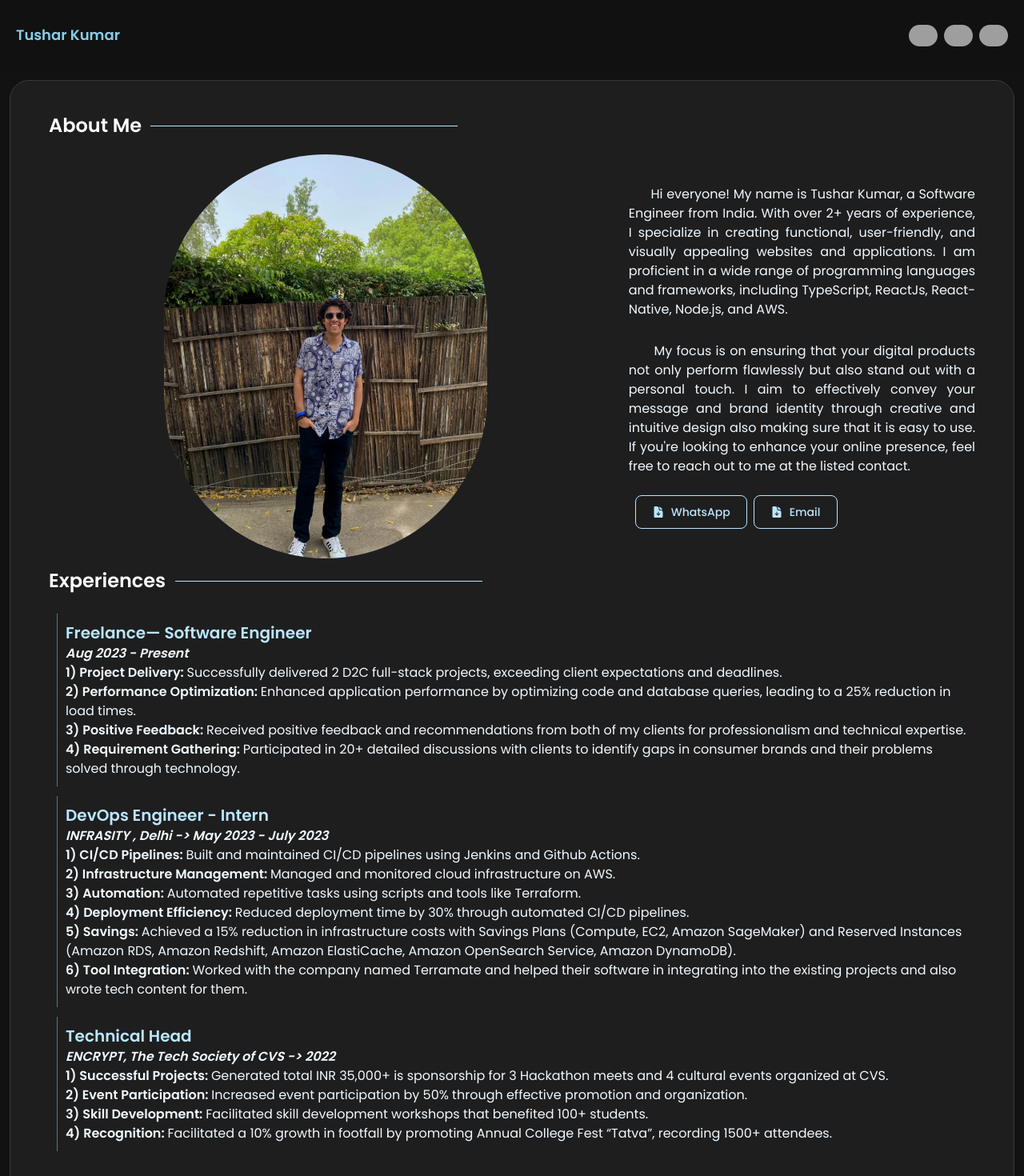
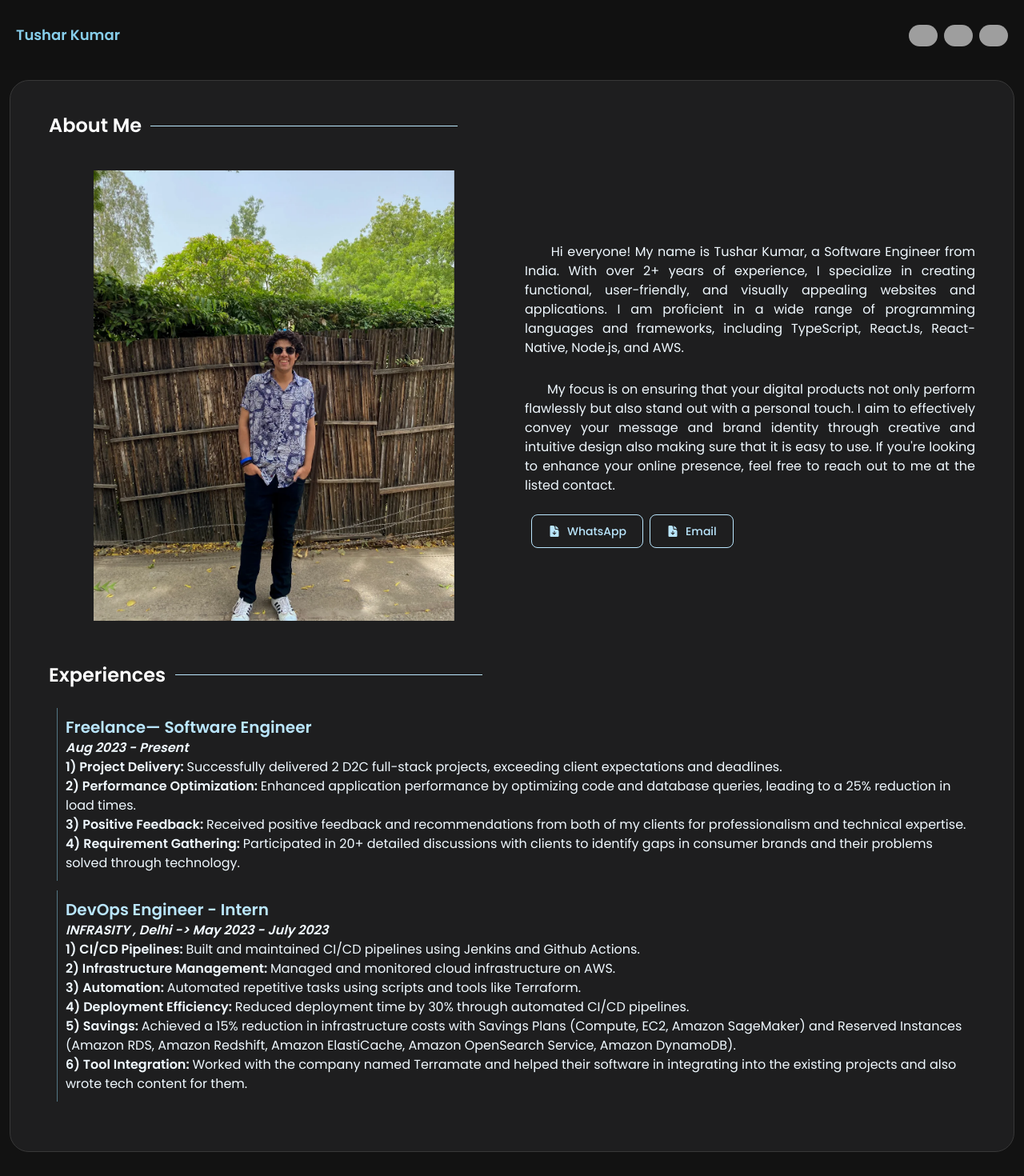
Before and after one commit to tusharkumar2302/my-portfolio, a Vue app: page /about in a window 1280 px wide. Shown: the top 1470 px of the page at 80% size. Built offline with nearby package versions, Linux system fonts and the light colour scheme; grey boxes are pictures that could not be loaded.

Commit message:
Update the About view with image css changes

```diff
--- a/src/views/AboutView.vue
+++ b/src/views/AboutView.vue
@@ -182,53 +182,32 @@
       </header>
 
 <section
-        class="text-sm md:text-lg text-justify flex flex-col gap-4 md:flex-row md:gap-8 md:justify-left md:items-center"
+  class="text-sm my-10 md:text-lg text-justify flex flex-col gap-4 md:flex-row md:gap-8 md:justify-left md:items-center "
 >
-        <div class="flex justify-center">
+  <div class="flex justify-center w-full md:w-1/2 ">
     <img
-            class="w-7/12 rounded-full mb-3 fadein-up"
+      class="w-7/12 md:w-[80%] mb-3 fadein-up"
       src="../assets/picture2.jpg"
       alt="Foto"
     />
   </div>
-        <div class="md:w-7/12">
+  <div class="md:w-1/2">
     <p class="text-base mb-3 md:mb-7 fadein-left fadeins-1">
-            &nbsp; &nbsp; &nbsp; Hi everyone! My name is Tushar Kumar, a
-           Software Engineer from India. With over 2+ years of
-            experience, I specialize in creating functional, user-friendly, and
-            visually appealing websites and applications. I am proficient in a
-            wide range of programming languages and frameworks, including
-            TypeScript, ReactJs, React-Native, Node.js, and AWS.
+      &nbsp; &nbsp; &nbsp; Hi everyone! My name is Tushar Kumar, a Software
+      Engineer from India. With over 2+ years of experience, I specialize in
+      creating functional, user-friendly, and visually appealing websites and
+      applications. I am proficient in a wide range of programming languages and
+      frameworks, including TypeScript, ReactJs, React-Native, Node.js, and AWS.
     </p>
     <p class="text-base mb-3 fadein-left fadeins-2">
-            &nbsp; &nbsp; &nbsp; My focus is on ensuring that your digital
-            products not only perform flawlessly but also stand out with a
-            personal touch. I aim to effectively convey your message and brand
-            identity through creative and intuitive design also making sure that it is easy to use. If you're looking to
-            enhance your online presence, feel free to reach out to me at the
-            listed contact.
+      &nbsp; &nbsp; &nbsp; My focus is on ensuring that your digital products
+      not only perform flawlessly but also stand out with a personal touch. I
+      aim to effectively convey your message and brand identity through creative
+      and intuitive design also making sure that it is easy to use. If you're
+      looking to enhance your online presence, feel free to reach out to me at
+      the listed contact.
     </p>
     <div class="py-3 flex">
-            <!-- <button
-              class="fadein-bot fade-500 flex items-center py-2 px-4 text-sm font-medium rounded-lg border transition duration-300 md:py-2.5 md:px-5 text-sky-200 border-sky-200 hover:bg-sky-200 hover:bg-opacity-10 bg-transparent focus:outline-none"
-              @click="downloadResume"
-            >
-              <svg
-                xmlns="http://www.w3.org/2000/svg"
-                viewBox="0 0 24 24"
-                fill="currentColor"
-                class="mr-2 w-4 h-4"
-              >
-                <path
-                  fill-rule="evenodd"
-                  d="M5.625 1.5H9a3.75 3.75 0 013.75 3.75v1.875c0 1.036.84 1.875 1.875 1.875H16.5a3.75 3.75 0 013.75 3.75v7.875c0 1.035-.84 1.875-1.875 1.875H5.625a1.875 1.875 0 01-1.875-1.875V3.375c0-1.036.84-1.875 1.875-1.875zm5.845 17.03a.75.75 0 001.06 0l3-3a.75.75 0 10-1.06-1.06l-1.72 1.72V12a.75.75 0 00-1.5 0v4.19l-1.72-1.72a.75.75 0 00-1.06 1.06l3 3z"
-                  clip-rule="evenodd"
-                ></path>
-                <path
-                  d="M14.25 5.25a5.23 5.23 0 00-1.279-3.434 9.768 9.768 0 016.963 6.963A5.23 5.23 0 0016.5 7.5h-1.875a.375.375 0 01-.375-.375V5.25z"
-                ></path></svg
-              >Download Resume
-            </button> -->
       <button
         class="fadein-bot fade-500 flex items-center py-2 px-4 text-sm font-medium rounded-lg border transition duration-300 md:py-2.5 md:px-5 text-sky-200 border-sky-200 hover:bg-sky-200 hover:bg-opacity-10 bg-transparent focus:outline-none ml-2"
         @click="whatsApp"
@@ -273,6 +252,7 @@
     </div>
   </div>
 </section>
+
       <div
         class="text-2xl font-bold text-white mb-5 fadein-bot title-section flex items-center"
       >
@@ -341,7 +321,7 @@
             </li>
           </ul>
         </div>
-        <div class="experience-item text-base mb-3 fadein-left">
+        <!-- <div class="experience-item text-base mb-3 fadein-left">
           <p class="text-xl text-sky-200 font-bold">Technical Head</p>
           <p class="text-base font-bold"><i>ENCRYPT, The Tech Society of CVS -> 2022</i></p>
           <ul class="text-base">
@@ -358,7 +338,7 @@
               <b>4) Recognition: </b>  Facilitated a 10% growth in footfall by promoting Annual College Fest “Tatva”, recording 1500+ attendees.
             </li>
           </ul>
-        </div>
+        </div> -->
       </section>
     </article>
   </div>
@@ -415,7 +395,7 @@
                 class="item-tech flex cursor-pointer items-center gap-2 rounded border border-sky-200 px-2 py-2 hover:bg-sky-200 hover:bg-opacity-10 md:gap-3 lg:px-3"
               >
                 <div
-                  class="flex h-12 w-12 items-center justify-center p-0 lg:h-16 lg:w-16 lg:p-2 zoom-in"
+                  class="flex h-12 w-12 items-center justify-center p-0 lg:h-16 lg:w-16 lg:p-2 zoom-in "
                 >
                   <img
                     alt="HTML"
```
Lines whose indentation alone changed are shown as unchanged.
